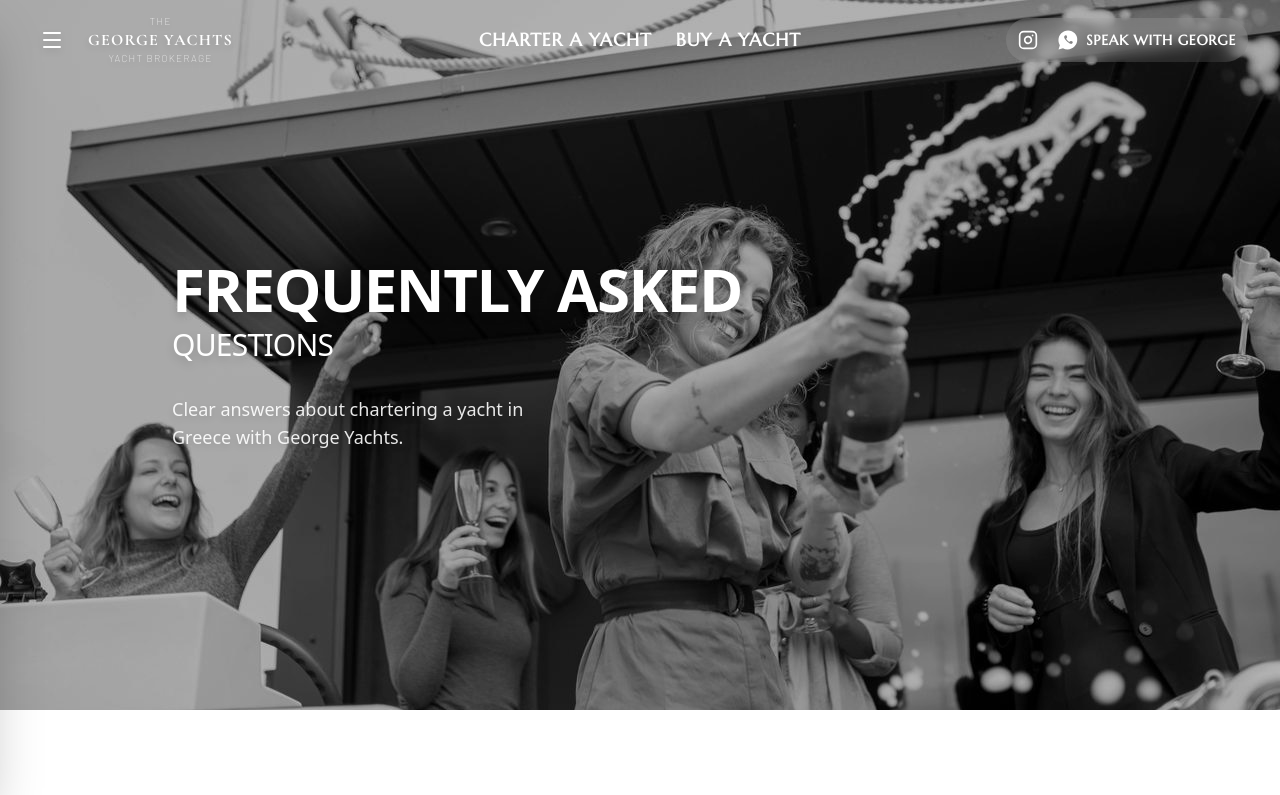
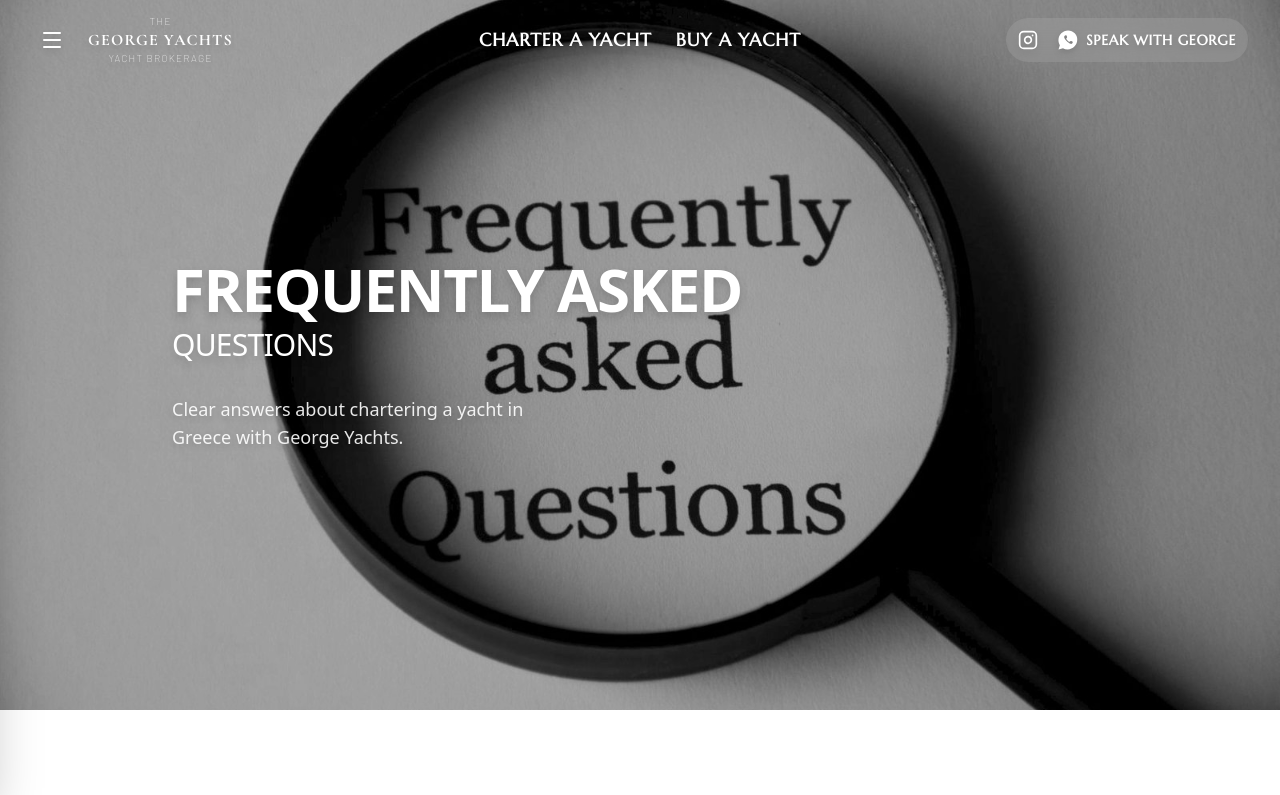
Before and after one commit to gbiniaris13/george-yachts, a Next.js app: page /faq in a window 1280 px wide. Shown: the top 795 px of the page. Built offline with nearby package versions, Linux system fonts and the light colour scheme; no server answers.

Commit message:
add faq bg photo

```diff
--- a/app/faq/FAQClient.jsx
+++ b/app/faq/FAQClient.jsx
@@ -297,7 +297,7 @@ const FAQClient = () => {
         heading="FREQUENTLY ASKED"
         subtitle="QUESTIONS"
         paragraph="Clear answers about chartering a yacht in Greece with George Yachts."
-        imageUrl="/images/about-us.jpg"
+        imageUrl="/images/faq.jpg"
         altText="Calm sea background"
       />
 
```
Also changed, not shown: public/images/faq.jpg (added).
